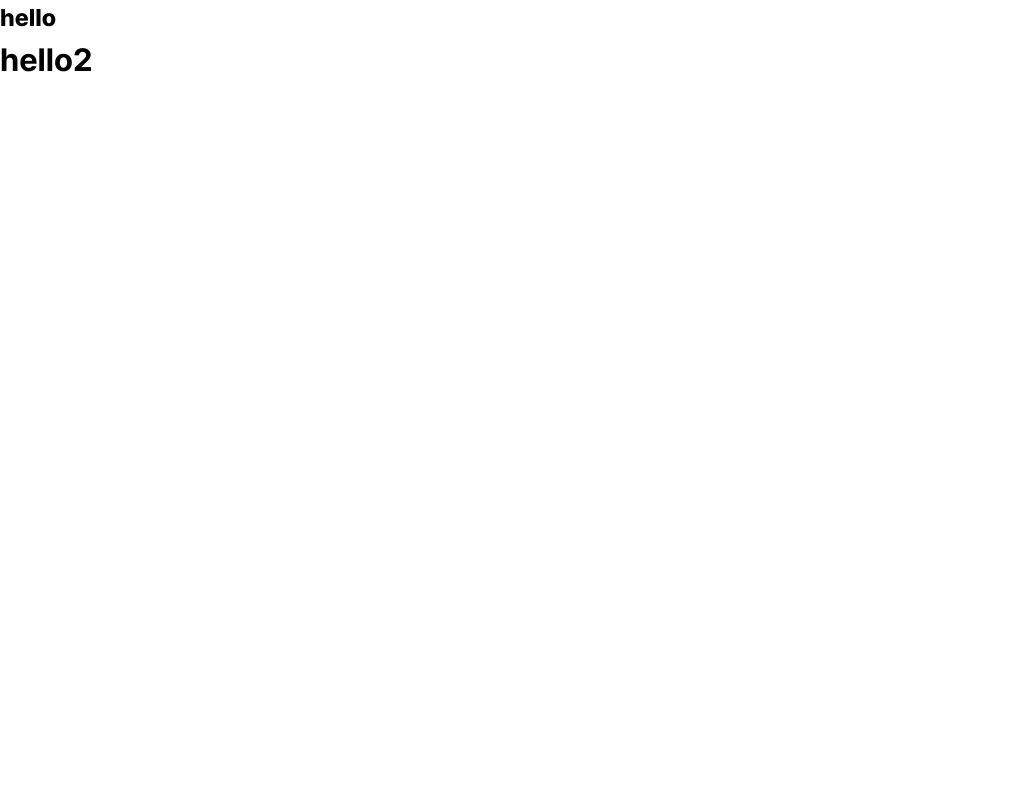
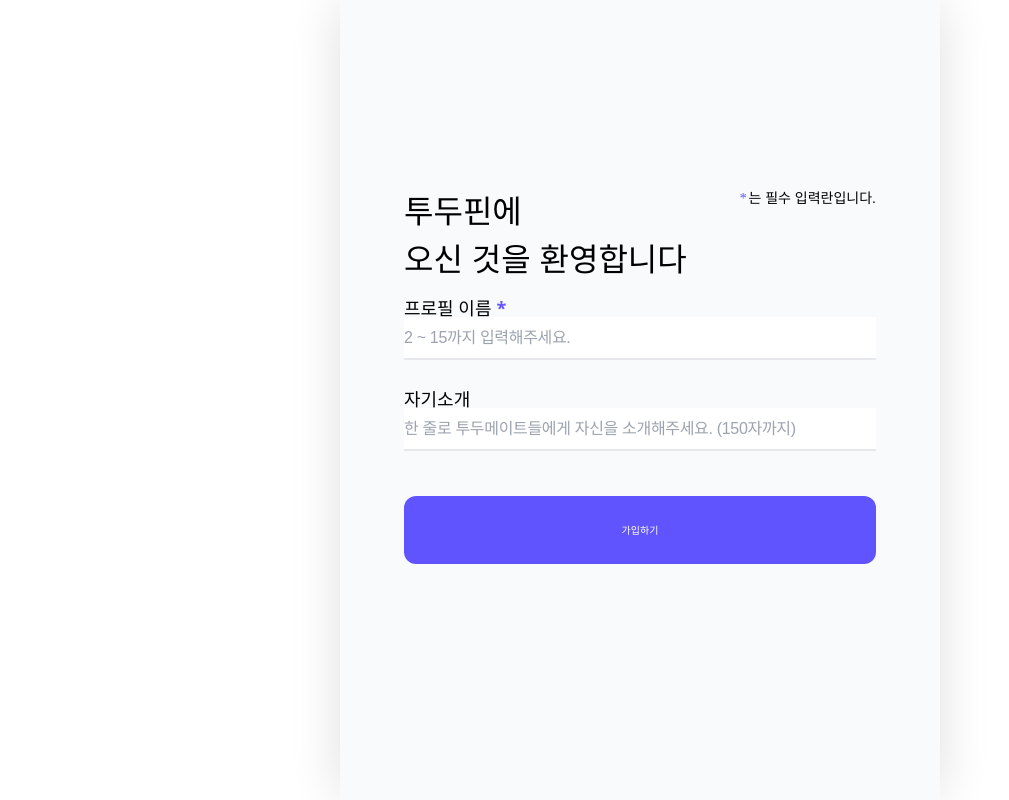
Before and after one commit to TeamTheGenius/TeamTheGenius_Web, a React (Vite) app: page /signUp in a window 1280 px wide. Shown: the whole page, without its empty margins (0-1009 px from the left). Built offline with nearby package versions, Linux system fonts and the light colour scheme.

Commit message:
Feat: 회원가입 페이지 작성 중
- 관심사 항목은 더 좋은 방법을 찾기 위해 비워뒀습니다.
- 라이브러리를 추가했습니다.(formik, react-route-dom, yup)

Related to: #6

```diff
--- a/package.json
+++ b/package.json
@@ -13,8 +13,11 @@
     "build-storybook": "storybook build"
   },
   "dependencies": {
+    "formik": "^2.4.5",
     "react": "^18.2.0",
-    "react-dom": "^18.2.0"
+    "react-dom": "^18.2.0",
+    "react-router-dom": "^6.21.1",
+    "yup": "^1.3.3"
   },
   "devDependencies": {
     "@storybook/addon-essentials": "7.6.6",
--- a/src/App.tsx
+++ b/src/App.tsx
@@ -1,10 +1,14 @@
 import "./index.css";
-
+import { BrowserRouter as Router, Route, Routes } from "react-router-dom";
+import SignUp from "./pages/singUp/SignUp";
 function App() {
   return (
     <>
-      <h1 className="font-_extraBold text-_h2">hello</h1>
-      <div className="font-_bold text-_h1">hello2</div>
+      <Router>
+        <Routes>
+          <Route path="/signUp" element={<SignUp />} />
+        </Routes>
+      </Router>
     </>
   );
 }
--- /dev/null
+++ b/src/components/MobCard.tsx
@@ -0,0 +1,11 @@
+import { ReactNode } from "react";
+
+const MobCard = ({ children }: { children: ReactNode }) => {
+  return (
+    <div className="card-pading flex justify-center items-center">
+      <div className="mobView-card bg-slate-50 ">{children}</div>
+    </div>
+  );
+};
+
+export default MobCard;
--- a/src/index.css
+++ b/src/index.css
@@ -7,7 +7,7 @@ html {
 }
 
 :root {
-  color-scheme: light dark;
+  /* color-scheme: light dark; */
   font-synthesis: none;
   text-rendering: optimizeLegibility;
   -webkit-font-smoothing: antialiased;
@@ -52,3 +52,20 @@ html {
   font-family: "PretendardThin";
   src: url("./assets/font/Pretendard-Thin.subset.woff2") format("woff2");
 }
+.pretendard {
+  font-family: "Pretendard-Regular", sans-serif;
+}
+.nomal {
+  font-family: "";
+}
+.mobView-card {
+  width: 600px;
+  height: 100vh;
+  box-shadow: 0 0 50px -3px rgba(0, 0, 0, 0.14);
+  padding: 188px 64px;
+}
+.btn1 {
+  width: 472px;
+  height: 68px;
+  border-radius: 12px;
+}
--- /dev/null
+++ b/src/pages/singUp/SignUp.tsx
@@ -0,0 +1,97 @@
+import MobView from "../../components/MobCard";
+import { useFormik } from "formik";
+import * as Yup from "yup";
+import "../singUp/signUpStyle.css";
+
+const SignUp = () => {
+  const validationSchema = Yup.object().shape({
+    nickName: Yup.string()
+      .required("닉네임을 입력해주세요.")
+      .min(2, "닉네임은 최소 2글자 이상이어야 합니다.")
+      .max(15, "닉네임은 최대 15글자까지 입력 가능합니다."),
+    myInfo: Yup.string().max(9, "자기소개는 최대 150자까지 입력 가능합니다"),
+  });
+
+  const formik = useFormik({
+    initialValues: {
+      nickName: "",
+      myInfo: "",
+    },
+    validationSchema: validationSchema,
+    onSubmit: (values) => {
+      console.log(values);
+    },
+  });
+
+  return (
+    <div>
+      <MobView>
+        <div className="flex">
+          <h1 className="pretendard font-bold text-_h1 flex items-end">
+            투두핀에
+            <br />
+            오신 것을 환영합니다
+          </h1>
+          <span className="pretendard text-_caption ml-auto">
+            <i className="nomal text-_primary-50 mr-1">*</i>는 필수
+            입력란입니다.
+          </span>
+        </div>
+        <form onSubmit={formik.handleSubmit}>
+          <ul className="py-6">
+            <li className="mb-12 flex flex-col">
+              <label htmlFor="nickName" className="signUp-lable required">
+                프로필 이름
+              </label>
+              <input
+                className="pretendard signUp-placeholder signUp-input"
+                type="text"
+                id="nickName"
+                name="nickName"
+                placeholder="2 ~ 15까지 입력해주세요."
+                minLength={2}
+                maxLength={15}
+                value={formik.values.nickName}
+                onChange={formik.handleChange}
+                onBlur={formik.handleBlur}
+              />
+              {formik.touched.nickName && formik.errors.nickName ? (
+                <div className="pretendard singUp-err">
+                  {formik.errors.nickName}
+                </div>
+              ) : null}
+            </li>
+            <li className="mb-12 flex flex-col">
+              <label htmlFor="myInfo" className="signUp-lable">
+                자기소개
+              </label>
+              <input
+                className="pretendard signUp-placeholder signUp-input"
+                type="text"
+                id="myInfo"
+                name="myInfo"
+                placeholder="한 줄로 투두메이트들에게 자신을 소개해주세요. (150자까지)"
+                maxLength={150}
+                value={formik.values.myInfo}
+                onChange={formik.handleChange}
+                onBlur={formik.handleBlur}
+              />
+              {formik.touched.myInfo && formik.errors.myInfo ? (
+                <div className="pretendard singUp-err">
+                  {formik.errors.myInfo}
+                </div>
+              ) : null}
+            </li>
+          </ul>
+          <button className="btn1 bg-_primary-50">
+            <span className="text-white flex justify-center items-center h-full">
+              가입하기
+            </span>
+          </button>
+        </form>
+      </MobView>
+    </div>
+  );
+};
+
+export default SignUp;
--- /dev/null
+++ b/src/pages/singUp/signUpStyle.css
@@ -0,0 +1,21 @@
+.signUp-placeholder::placeholder {
+  font-family: "Pretendard-Regular", sans-serif;
+  font-size: 1.6rem;
+  letter-spacing: -0.32px;
+}
+.signUp-input {
+  @apply border-b-2 focus:border-black w-full text-_h4 outline-none py-4;
+}
+.signUp-lable {
+  @apply text-_h4 font-semibold;
+}
+.required::after {
+  content: "*";
+  color: #6054ff;
+  margin-left: 5px;
+}
+.singUp-err {
+  color: #fd3259;
+  font-size: 1.6rem;
+  margin-left: auto;
+}
```
Also changed, not shown: 1 other file (tests, documents, lock files or other folders).
